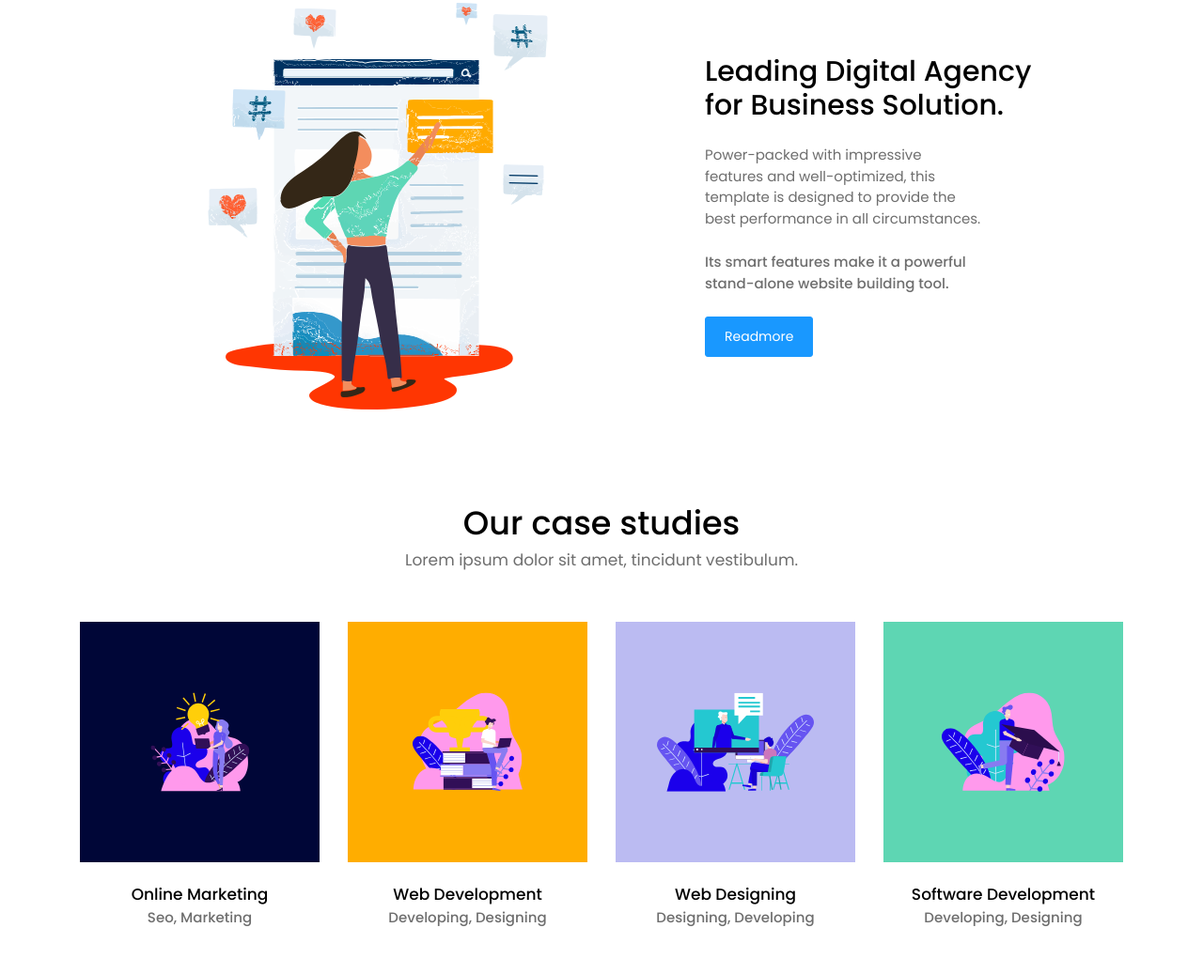
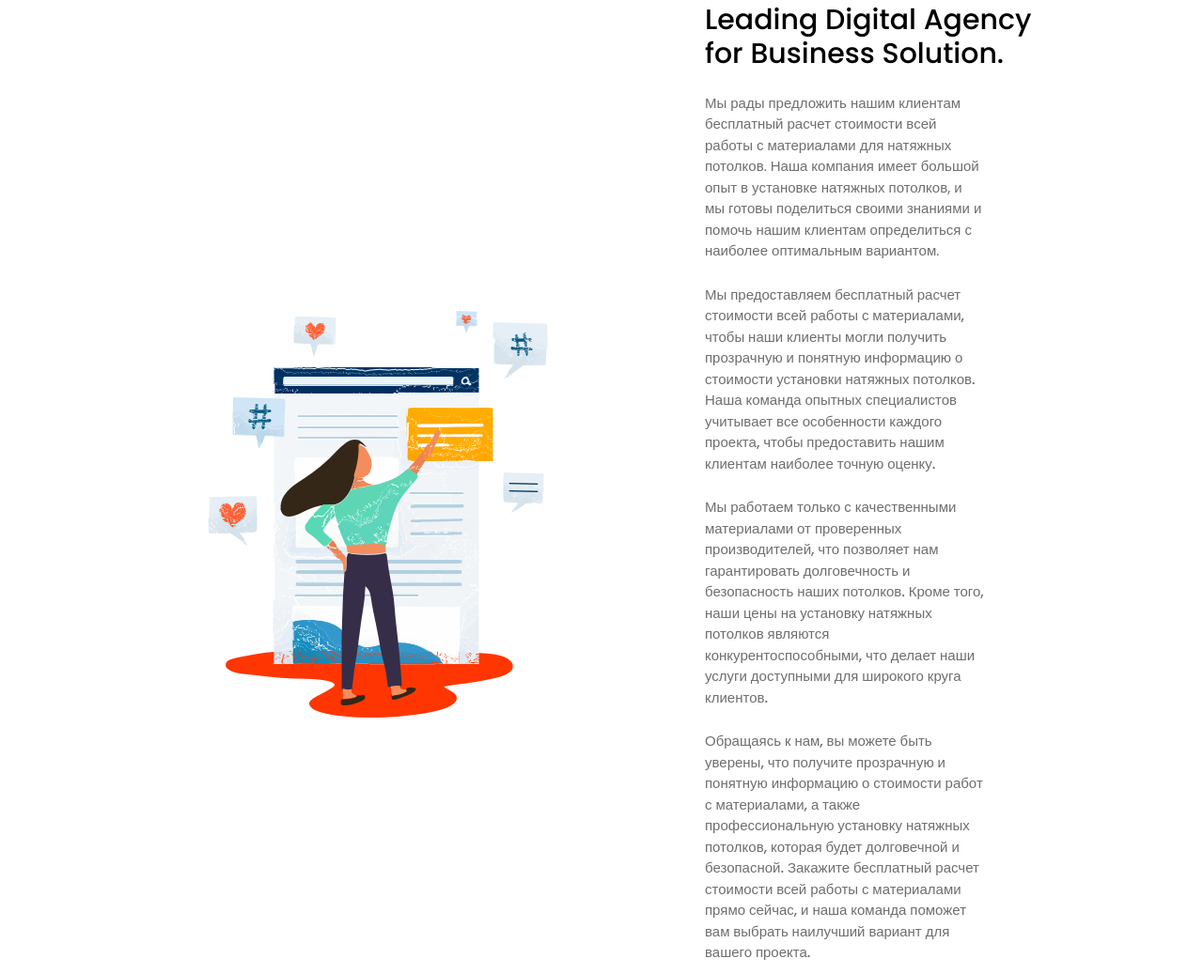
Before and after one commit to likemne/potolki, a website: page index.html in a window 1280 px wide. Shown: the part 2267-3304 px from the top of the page at 94% size. Drawn offline with Linux system fonts and the light colour scheme.

Commit message:
Update index.html

```diff
--- a/index.html
+++ b/index.html
@@ -127,8 +127,10 @@
           <div class="col-12 col-lg-5 flex-item grid-margin" data-aos="fade-left">
             <h3 class="m-0">Leading Digital Agency<br>for  Business Solution.</h3>
             <div class="col-lg-9 col-xl-8 p-0">
-              <p class="py-4 m-0 text-muted">Power-packed with impressive features and well-optimized, this template is designed to provide the best performance in all circumstances.</p>
-              <p class="pb-2 font-weight-medium text-muted">Its smart features make it a powerful stand-alone website building tool.</p>
+              <p class="py-4 m-0 text-muted">Мы рады предложить нашим клиентам бесплатный расчет стоимости всей работы с материалами для натяжных потолков. Наша компания имеет большой опыт в установке натяжных потолков, и мы готовы поделиться своими знаниями и помочь нашим клиентам определиться с наиболее оптимальным вариантом.</p>
+              <p class="pb-2 font-weight-medium text-muted">Мы предоставляем бесплатный расчет стоимости всей работы с материалами, чтобы наши клиенты могли получить прозрачную и понятную информацию о стоимости установки натяжных потолков. Наша команда опытных специалистов учитывает все особенности каждого проекта, чтобы предоставить нашим клиентам наиболее точную оценку.</p>
+              <p class="pb-2 font-weight-medium text-muted">Мы работаем только с качественными материалами от проверенных производителей, что позволяет нам гарантировать долговечность и безопасность наших потолков. Кроме того, наши цены на установку натяжных потолков являются конкурентоспособными, что делает наши услуги доступными для широкого круга клиентов.</p>
+              <p class="pb-2 font-weight-medium text-muted">Обращаясь к нам, вы можете быть уверены, что получите прозрачную и понятную информацию о стоимости работ с материалами, а также профессиональную установку натяжных потолков, которая будет долговечной и безопасной. Закажите бесплатный расчет стоимости всей работы с материалами прямо сейчас, и наша команда поможет вам выбрать наилучший вариант для вашего проекта.</p>
             </div>
             <button class="btn btn-info">Readmore</button>
           </div>
```
